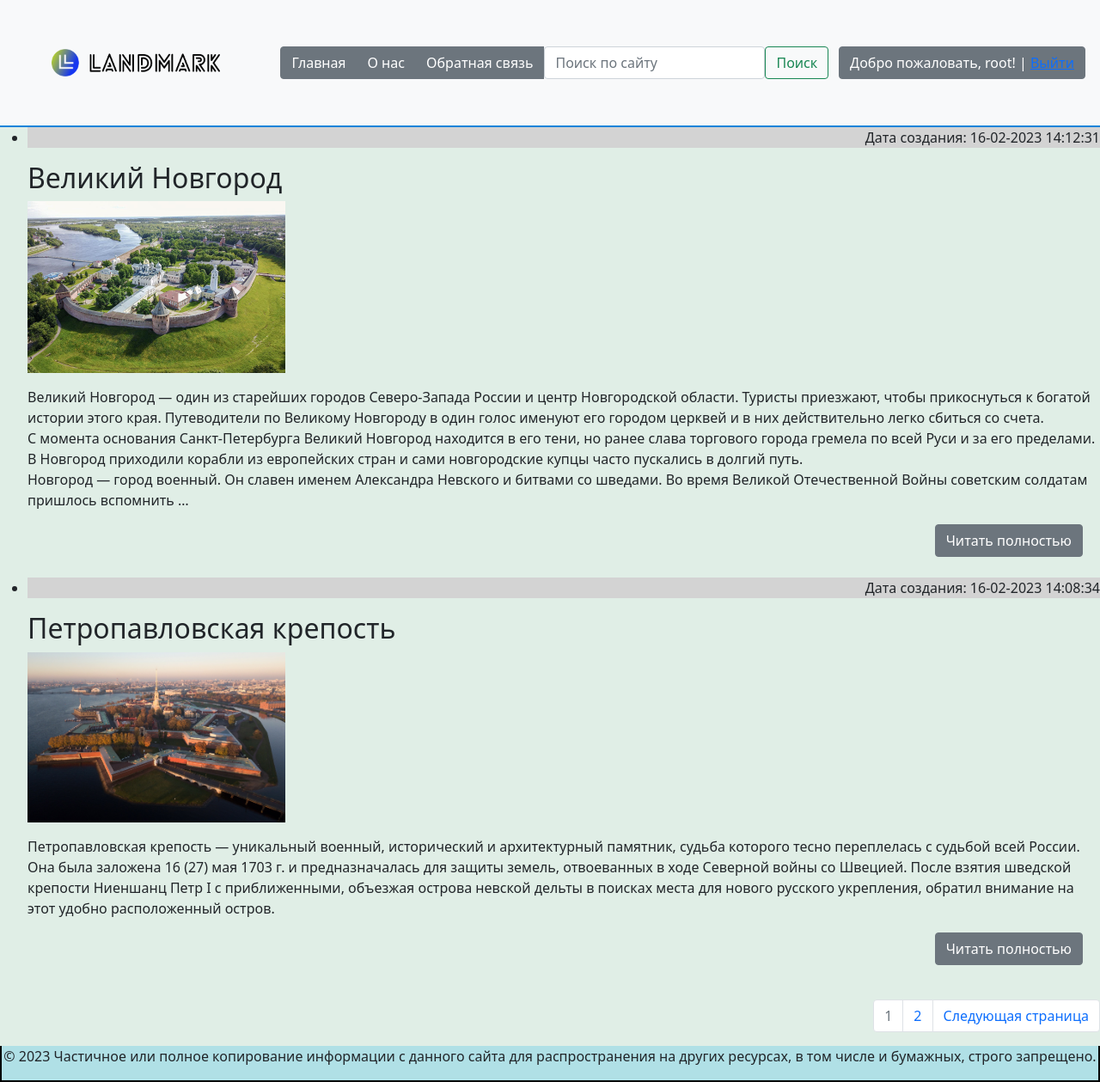
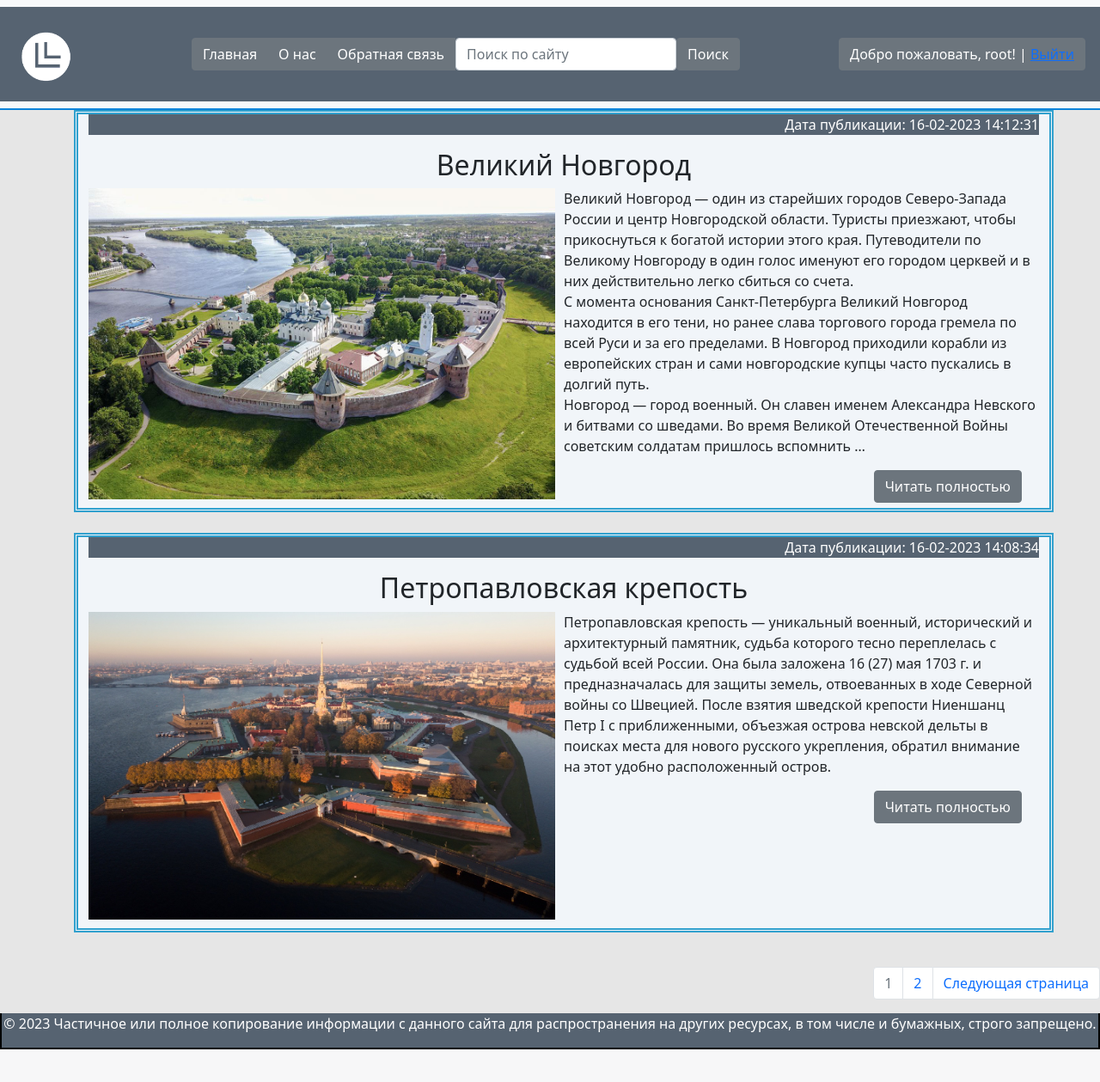
Before and after one commit to multic3/DjangoWEB, a Django app: page / in a window 1280 px wide. Shown: the whole page at 86% size. After the commit the page ends 1221 px from the top, so only its background shows below. Run offline with Django 4.2, Linux system fonts and the light colour scheme; a user stored in the database is signed in; data comes from the database, SQL or seed files in the repository; both versions use the stored data as it was after the commit; some libraries are stand-ins or nearby versions.

Commit message:
-update design -fixed bugs

```diff
--- a/landmark/history/static/history/css/styles.css
+++ b/landmark/history/static/history/css/styles.css
@@ -1,7 +1,8 @@
 #footer
 {
 	text-align:center;
-	background-color: powderblue;
+    color: white;
+	background-color: #566371;
 	border: 2px solid black;
 	border-top: #0d84da
 }
@@ -22,8 +23,14 @@
 
 .article-panel
 {
-    background-color: lightgrey;
     text-align: right;
+	background-color:#566371;
+	color: white;
+}
+.article-panel2
+{
+	background-color: #f1f5f9;
+	border: thick double #32a1ce;
 }
 
 .img-article-left
--- a/landmark/history/templates/history/base.html
+++ b/landmark/history/templates/history/base.html
@@ -11,16 +11,11 @@
   <script src="https://vjs.zencdn.net/7.10.2/video.min.js"></script>
 </head>
 
-
-<body style="background-color:#e0eee6">
+<body style="background-color:#e6e6e6">
 
   <nav class="navbar navbar-expand-lg navbar-light bg-light" style="border-bottom: 2px solid #0d84da">
-    <div class="container-fluid">
-      <a class="navbar-brand" href="{% url 'home' %}"><img src="{% static 'history/images/logo.png' %}" style="height:120px"></a>
-      <button class="navbar-toggler" type="button" data-toggle="collapse" data-target="#navbarSupportedContent" aria-controls="navbarSupportedContent" aria-expanded="false" aria-label="Toggle navigation">
-        <span class="navbar-toggler-icon"></span>
-      </button>
-
+    <div class="container-fluid" style="background-color: #566371">
+      <a class="navbar-brand" href="{% url 'home' %}"><img src="{% static 'history/images/logo.png' %}" style="height:100px" ></a>
 
       <div class="btn-group" role="group" aria-label="left">
       <a type="button" class="btn btn-secondary"  href="{% url 'home' %}">Главная</a>
@@ -30,7 +25,7 @@
 
 	  <form class="d-flex" action="{% url 'search' %}" method="get">
         <input class="form-control mr-2" type="search" type="text" placeholder="Поиск по сайту" aria-label="Search" name="q">
-        <button class="btn btn-outline-success" type="submit">Поиск</button>
+        <button class="btn btn-secondary" type="submit">Поиск</button>
       </form>
     </div>
 
@@ -39,24 +34,20 @@
       <li class="btn btn-secondary" style="margin-left:5px; margin-right:5px ">Добро пожаловать, {{user.username}}! | <a href="{% url 'logout' %}">Выйти</a></li>
       {% else %}
 
-       <div class="btn-group" role="group" aria-label="Basic example">
-      <form action="{% url 'register' %}" >
-        <input class="btn btn-primary btn-lg pull-right" type="submit" value="Регистрация">
-      </form>
-
-      <form action="{% url 'login' %}" >
-        <input class="tn btn-dark btn-lg pull-right" type="submit" value="Войти">
-      </form>
-       </div>
+      <div class="btn-group" role="group" aria-label="left">
+      <a type="button" class="btn btn-primary btn-lg pull-right"  href="{% url 'register' %}">Регистрация</a>
+      <a type="button" class="tn btn-dark btn-lg pull-right" href="{% url 'login' %}">Войти</a>
+    </div>
       {% endif %}
 
 
 </nav>
-</nav>
+
 
   {% block content %}
   {% endblock %}
 
+{% if request.user.is_authenticated %}
 {% if page_obj.has_other_pages %}
 <nav aria-label="Page navigation example">
   <ul class="pagination justify-content-end">
@@ -82,6 +73,7 @@
   </ul>
 </nav>
 {% endif %}
+{% endif %}
 
 
 
--- a/landmark/history/templates/history/index.html
+++ b/landmark/history/templates/history/index.html
@@ -1,17 +1,19 @@
 {% extends 'history/base.html' %}
+{% load static %}
 {% block content %}
 
 
 <ul>
+    {% if request.user.is_authenticated %}
     {% for post in posts %}
-        <li><div class="article-panel">
-        <p>Дата создания: {{post.created_at|date:"d-m-Y H:i:s"}}</p></div>
+        <div class="container" style="overflow:hidden; background-color:#f1f5f9; border: thick double #32a1ce">
+            <div class="article-panel"><p>Дата публикации: {{post.created_at|date:"d-m-Y H:i:s"}}</p></div>
 
-        <h2>{{post.title}}</h2>
 
-        {% if post.image %}
-            <p><img class='img-article-left' style="max-width:300px; height: auto" src="{{ post.image.url}}" alt="{{post.title}}">
-            {{post.description|linebreaks|truncatewords:100}}</p>
+        <h2 align="center">{{post.title}}</h2>
+         {% if post.image %}
+            <img src="{{ post.image.url}}" align="left"  style="max-width: 50%; display: block; border-right:10px solid #f1f5f9; border-bottom:10px solid #f1f5f9"/>
+            {{post.description|linebreaks|truncatewords:100}}
         {% else %}
             <p>{{post.description|linebreaks|truncatewords:100}}</p>
         {% endif %}
@@ -19,9 +21,17 @@
         <div class="fullread">
         <a class="btn btn-secondary" role="button" href="{{ post.get_absolute_url }}">Читать полностью</a>
         </div>
+        </div>
         <br>
-        </li>
+
     {% endfor %}
+    {% else %}
+    <div class="container" align="center" style="overflow:hidden; background-color:#f1f5f9; border: thick double #32a1ce"><img src="{% static 'history/images/logo_orig.png' %}" align="left"  style="max-width: 100%; display: block;"/>Наш сайт - это путеводитель для тех, кто ищет увлекательные истории и красивые места по всему миру. Мы собрали самые замечательные и уникальные достопримечательности, чтобы поделиться с вами удивительными местами и впечатлениями, которые можно испытать во время путешествий. Наши авторы пишут о своих личных опытах и приключениях, чтобы помочь вам расширить кругозор и найти вдохновение для новых приключений.
+<p>Мы создали этот сайт, чтобы помочь путешественникам найти не только знаменитые достопримечательности, но и скрытые жемчужины, которые можно найти только благодаря местным советам и рекомендациям. Мы постоянно обновляем нашу базу данных, чтобы вы могли узнать о новых и захватывающих местах, которые стоит посетить.</p>
+    <div>Для получения доступа к контенту необходимо пройти простую регистрацию - <a type="button" class="tn btn-dark btn-lg pull-right" href="{% url 'register' %}">Регистрация</a></div>
+
+    </div>
+    {% endif %}
 </ul>
 
 {% endblock %}
--- a/landmark/history/templates/history/post.html
+++ b/landmark/history/templates/history/post.html
@@ -8,6 +8,6 @@
     <source src="{{ post.video.url }}" type="video/mp4">
   </video>
   </div><br>
-  <p class="post-center">{{post.description|linebreaks}}</p>
+  <div class="post-center" style="background-color:#f1f5f9; border: thick double #32a1ce">{{post.description|linebreaks}}</div>
 
 {% endblock %}
```
Also changed, not shown: landmark/history/templates/history/about.html (+5 -8 lines), landmark/history/templates/history/search_results.html (+11 -3 lines), landmark/db.sqlite3, landmark/history/static/history/images/logo.png, 8 other files.
